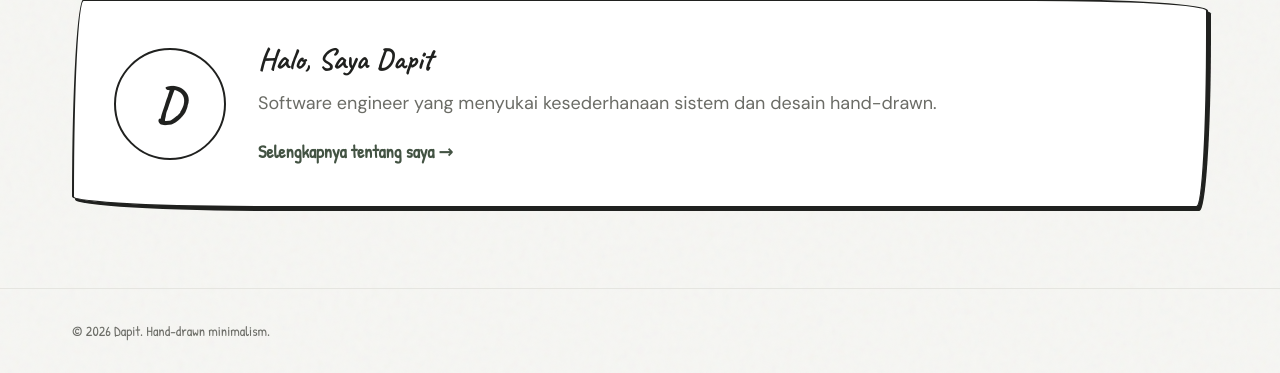
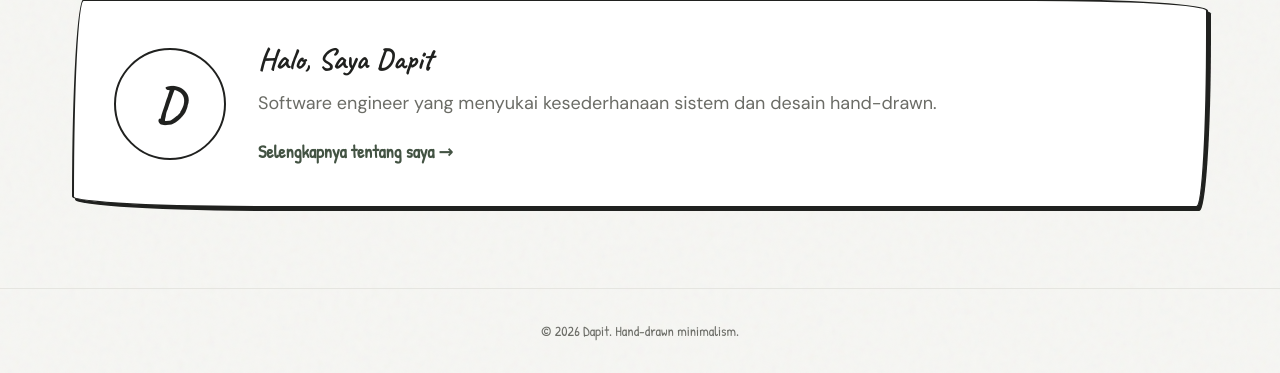
Before and after one commit to netph4ntom/npblog, a Laravel app: page / in a window 1280 px wide. Shown: the part 874-1247 px from the top of the page. Run offline with Laravel 12, Linux system fonts and the light colour scheme; data comes from the database, SQL or seed files in the repository; data that the repository does not hold is empty; style sheets or scripts are compiled from the project's sources; parts of the project's set-up code (start-up, migrations or seed data) failed here and were passed over.

Commit message:
style(ui): center copyright text in public footer

```diff
--- a/resources/views/layouts/public.blade.php
+++ b/resources/views/layouts/public.blade.php
@@ -264,12 +264,12 @@
 
     <!-- Public Footer -->
     <footer class="w-full border-t border-border mt-auto bg-surface/50">
-        <div class="max-w-container mx-auto px-4 sm:px-6 lg:px-8 py-8 flex flex-col sm:flex-row items-center justify-between text-sm text-text-secondary font-ui">
-            <p class="mb-4 sm:mb-0">
+        <div class="max-w-container mx-auto px-4 sm:px-6 lg:px-8 py-8 flex flex-col items-center justify-center text-center text-sm text-text-secondary font-ui relative">
+            <p>
                 &copy; {{ date('Y') }} Dapit. Hand-drawn minimalism.
             </p>
             @auth
-                <div class="flex items-center space-x-6">
+                <div class="mt-2 sm:mt-0 sm:absolute sm:right-6 lg:right-8 flex items-center">
                     <a href="{{ url('/dashboard') }}" class="hover:text-accent-dark transition-colors min-h-[44px] inline-flex items-center font-bold">Admin</a>
                 </div>
             @endauth
```
